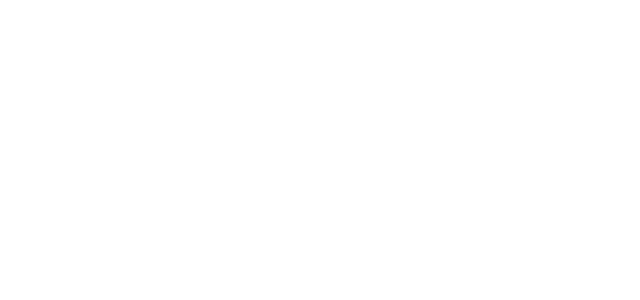
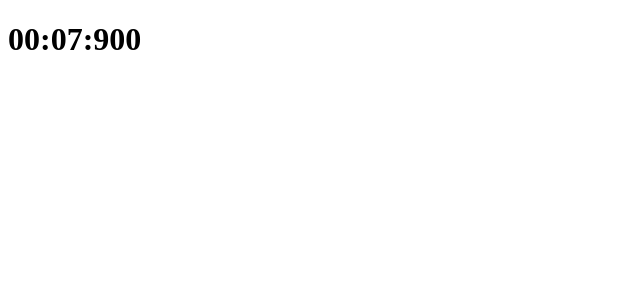
Before and after one commit to JaroslawLeszko/StopWatch, a React (Vite) app: page / in a window 1280 px wide. Shown: the top 300 px of the page, without its empty margins (0-640 px from the left). Built offline with nearby package versions, Linux system fonts and the light colour scheme.

Commit message:
Create Stoper component that counts time

```diff
--- a/src/Counter/Counter.tsx
+++ b/src/Counter/Counter.tsx
@@ -0,0 +1,30 @@
+import { useEffect, useState } from "react";
+
+export const Counter = () => {
+  const [counter, setCounter] = useState(0);
+
+  useEffect(() => {
+    const interval = setInterval(() => {
+      setCounter((prevCounter) => prevCounter + 1);
+    }, 100);
+
+    return () => {
+      clearInterval(interval);
+    };
+  }, []);
+
+  const formatTime = (counter: number) => {
+    const totalSeconds = counter / 10;
+    const integerSeconds = Math.floor(totalSeconds);
+    const miliseconds = Math.round((totalSeconds - integerSeconds) * 1000);
+    const minutes = Math.floor(integerSeconds / 60);
+    const seconds = integerSeconds % 60;
+    if (minutes < 10 && seconds < 10) {
+      return `0${minutes}:0${seconds}:${miliseconds}`;
+    } else {
+      return `${minutes}:${seconds}:${miliseconds}`;
+    }
+  };
+
+  return <h1>{formatTime(counter)}</h1>;
+};
--- a/src/StopWatch.tsx
+++ b/src/StopWatch.tsx
@@ -1,3 +1,9 @@
+import { Counter } from "./Counter/Counter";
+
 export const StopWatch = () => {
-  return null;
+  return (
+    <>
+      <Counter />
+    </>
+  );
 };
```
